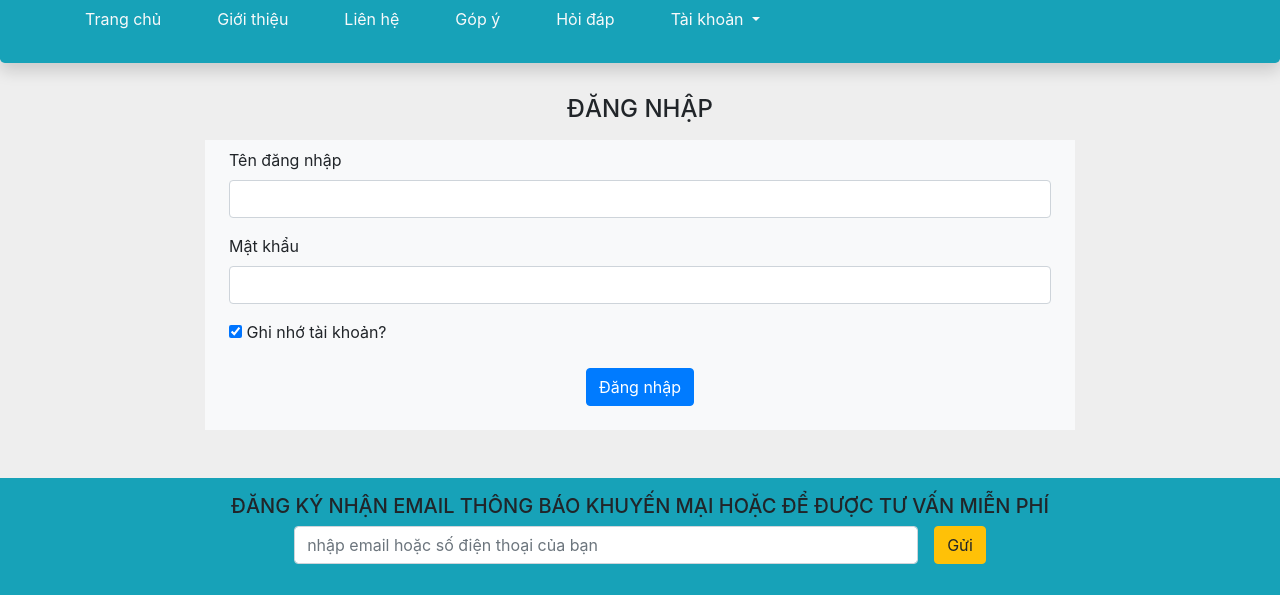
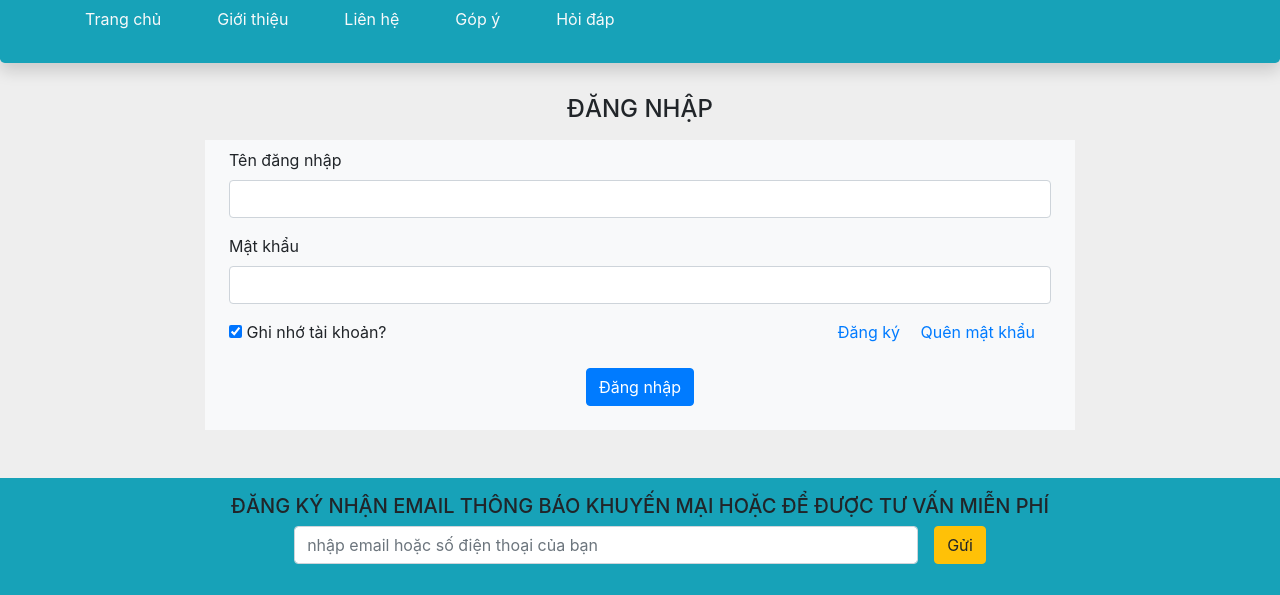
Before and after one commit to hungphung2811/du_an_mau_PT15314, a PHP site: page /xshop12/xshop/site/tai-khoan/dang-nhap.php in a window 1280 px wide. Shown: the part 317-912 px from the top of the page. Run offline with PHP 8.4, Linux system fonts and the light colour scheme; some libraries are stand-ins or nearby versions.

Commit message:
✔✔✔✔✔✔✔✔✔✔ mong là sửa lần cuối

```diff
--- a/admin/binh-luan/index.php
+++ b/admin/binh-luan/index.php
@@ -4,7 +4,7 @@ require "../../dao/binh-luan.php";
 require "../../dao/thong-ke.php";
 //--------------------------------//
 
-// check_login();
+check_login();
 
 extract($_REQUEST);
 
--- a/admin/thong-ke/index.php
+++ b/admin/thong-ke/index.php
@@ -3,7 +3,7 @@ require_once "../../global.php";
 require_once "../../dao/thong-ke.php";
 //--------------------------------//
 
-// check_login();
+check_login();
 
 
 if (exist_param("chart")) {
--- a/site/layout.php
+++ b/site/layout.php
@@ -66,13 +66,20 @@
                 </form>
             </div>
             <div class="ml-5">
-                <a class="d-inline-block nav-link pl-0 text-light" href="<?= $SITE_URL ?>/tai-khoan/dang-nhap.php">Đăng nhập</a>
-                <a class="d-inline-block nav-link pl-0 text-light" href="<?= $SITE_URL ?>/tai-khoan/dang-ky.php">Đăng ký</a>
-                <a class="d-inline-block nav-link pl-0 text-light" href="<?= $SITE_URL ?>/tai-khoan/dang-nhap.php?btn_logoff">Đăng xuất</a>
                 <?php
+                if (!isset($_SESSION['user'])) {
+                ?>
+                    <a class="d-inline-block nav-link pl-0 text-light" href="<?= $SITE_URL ?>/tai-khoan/dang-nhap.php">Đăng nhập</a>
+                    <a class="d-inline-block nav-link pl-0 text-light" href="<?= $SITE_URL ?>/tai-khoan/dang-ky.php">Đăng ký</a>
+                <?php
+                } else {
+                ?>
+                    <a class="d-inline-block nav-link pl-0 text-light" href="<?= $SITE_URL ?>/tai-khoan/dang-nhap.php?btn_logoff">Đăng xuất</a>
+                    <?php
+                }
                 if (isset($_SESSION['user'])) {
                     if ($_SESSION['user']['vai_tro'] == TRUE) {
-                ?>
+                    ?>
                         <a class="d-inline-block nav-link pl-0 text-light" href='<?= $ADMIN_URL ?>/trang-chinh'>Quản trị website</a>
                 <?php
                     }
@@ -80,18 +87,10 @@
                 ?>
             </div>
         </div>
-        <?php
-        if (isset($_SESSION['user'])) {
-            $temp = 'd-flex justify-content-center';
-            $temp1 = 'ml-5';
-        } else {
-            $temp = 'container';
-            $temp1 = '';
-        }
-        ?>
-        <div class="<?= $temp ?>">
 
-            <nav class="<?= $temp1 ?> navbar navbar-expand-lg p-0">
+        <div class="container">
+
+            <nav class="navbar navbar-expand-lg p-0">
                 <?php require 'layout/menu.php'; ?>
             </nav>
         </div>
--- a/site/layout/menu.php
+++ b/site/layout/menu.php
@@ -15,19 +15,23 @@
         <li class="nav-item">
             <a class="mr-5 nav-link pl-0 text-light" href="<?= $SITE_URL ?>/trang-chinh?hoi-dap">Hỏi đáp</a>
         </li>
-        <li class="nav-item mr-5 mt-2">
+        <?php
+        if (isset($_SESSION['user'])) {
+        ?>
+            <li class="nav-item">
                 <div class="dropdown text-light">
                     <a class="dropdown-toggle" type="button" id="dropdownMenuButton" data-toggle="dropdown" aria-haspopup="true" aria-expanded="false">
-                    Tài khoản
+                        <div class="d-inline-block">
+                            <div class="d-flex justify-content-center align-items-center">
+                                <span>Xin chào : </span>
+                                <h6 class="mt-2 mx-2">
+                                    <?= $_SESSION['user']['ho_ten'] ?>
+                                </h6>
+                                <img width="30" height="30" class="border border-danger rounded-circle" src='<?= $CONTENT_URL ?>/images/users/<?= $_SESSION['user']['hinh'] ?>'>
+                            </div>
+                        </div>
                     </a>
                     <div class="dropdown-menu" aria-labelledby="dropdownMenuButton">
-                    <?php
-                    if (!isset($_SESSION['user'])) {
-                    ?>
-                        <a class="dropdown-item" href="<?= $SITE_URL ?>/tai-khoan/quen-mk.php">Quên mật khẩu</a>
-                    <?php
-                    } else {
-                    ?>
                         <a class="dropdown-item " href="<?= $SITE_URL ?>/tai-khoan/doi-mk.php">Đổi mật khẩu</a>
                         <a class="dropdown-item " href="<?= $SITE_URL ?>/tai-khoan/cap-nhat-tk.php">Cập nhật tài khoản</a>
                         <?php
@@ -35,29 +39,13 @@
                         ?>
                             <a class="dropdown-item" href='<?= $ADMIN_URL ?>/trang-chinh'>Quản trị website</a>
                         <?php
-                        } ?>
-                    <?php
                         }
                         ?>
-
                     </div>
                 </div>
             </li>
         <?php
-        if (isset($_SESSION['user'])) {
-        ?>
-            <li class="nav-item d-flex justify-content-center align-items-center">
-                <span>Xin chào : </span>
-                <h6 class="mt-2 mx-2">
-                    <?= $_SESSION['user']['ho_ten'] ?>
-                </h6>
-                <div class="">
-                    <img width="40" height="40" class="border border-danger rounded-circle" src='<?= $CONTENT_URL ?>/images/users/<?= $_SESSION['user']['hinh'] ?>'>
-                </div>
-            </li>
-        <?php
         }
-
         ?>
     </ul>
 </div>
--- a/site/tai-khoan/dang-nhap-form.php
+++ b/site/tai-khoan/dang-nhap-form.php
@@ -20,14 +20,19 @@
                         <label class="mt-3">Mật khẩu</label>
                         <input class="form-control" name="mat_khau" type="password" value="<?= $mat_khau ?>">
                     </div>
-                    <div class="mt-3">
+                    <div class="mt-3 d-flex justify-content-between">
                         <label>
                             <input name="ghi_nho" type="checkbox" checked>
                             Ghi nhớ tài khoản?
                         </label>
+                        <div class="text-right">
+                            <a href="<?= $SITE_URL ?>/tai-khoan/dang-ky.php">Đăng ký</a>
+                            <a class="mx-3" href="<?= $SITE_URL ?>/tai-khoan/quen-mk.php">Quên mật khẩu</a>
+                        </div>
                     </div>
                     <div class="text-center">
                         <button class="btn btn-primary mt-3" name="btn_login">Đăng nhập</button>
+
                     </div>
                 </form>
             </div>
```
Lines whose indentation alone changed are shown as unchanged.
